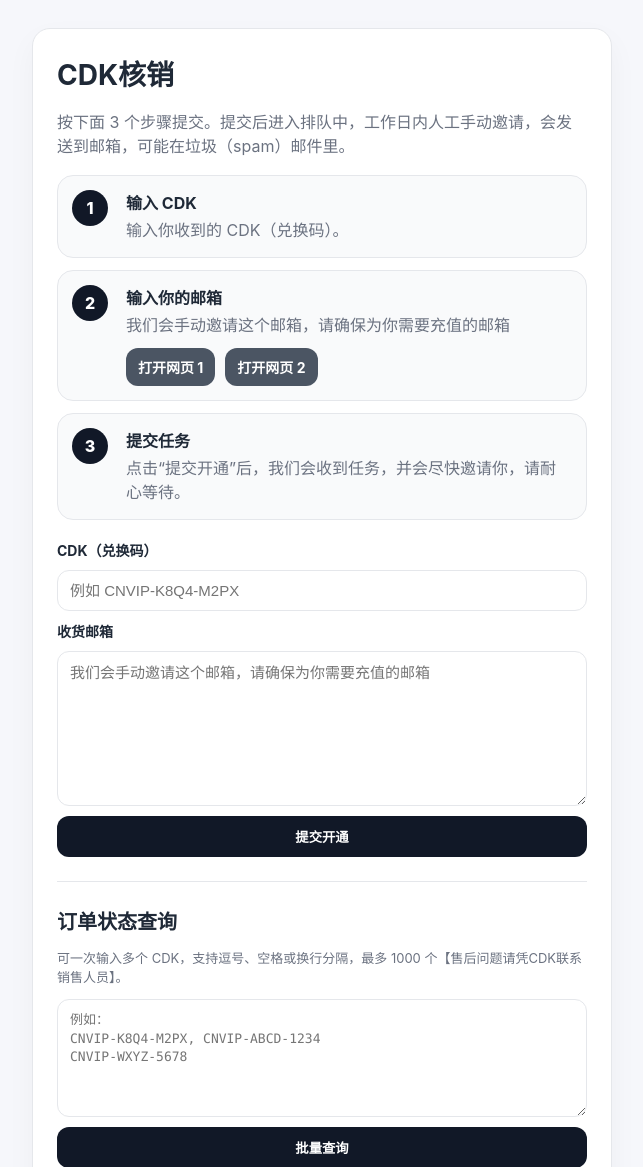
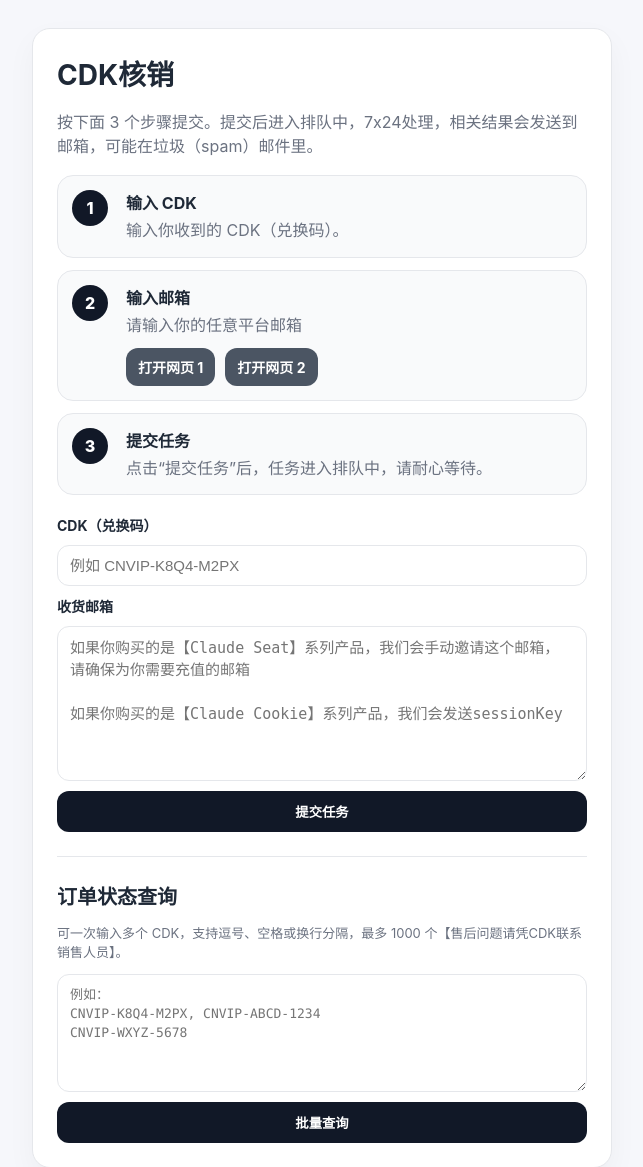
Before and after one commit to chennuo2233-png/vip-cdk-center, a Flask app: page /redeem in a window 1280 px wide. Shown: the part 53-1220 px from the top of the page, without its empty margins (318-961 px from the left). Run offline with Flask 3, Linux system fonts and the light colour scheme; data comes from the database, SQL or seed files in the repository; data that the repository does not hold is empty.

Commit message:
Update redeem.html

```diff
--- a/templates/redeem.html
+++ b/templates/redeem.html
@@ -3,7 +3,7 @@
 {% block content %}
 <section class="card narrow redeem-card">
   <h1>CDK核销</h1>
-  <p class="muted">按下面 3 个步骤提交。提交后进入排队中，工作日内人工手动邀请，会发送到邮箱，可能在垃圾（spam）邮件里。</p>
+  <p class="muted">按下面 3 个步骤提交。提交后进入排队中，7x24处理，相关结果会发送到邮箱，可能在垃圾（spam）邮件里。</p>
 
   <div class="steps-flow" aria-label="兑换流程">
     <div class="step-item">
@@ -16,8 +16,8 @@
     <div class="step-item">
       <div class="step-num">2</div>
       <div>
-        <h2>输入你的邮箱</h2>
-        <p>我们会手动邀请这个邮箱，请确保为你需要充值的邮箱</p>
+        <h2>输入邮箱</h2>
+        <p>请输入你的任意平台邮箱</p>
         <div class="step-buttons">
           <a class="button secondary" href="{{ step2_login_url }}" target="_blank" rel="noopener noreferrer">{{ step2_login_label }}</a>
           <a class="button secondary" href="{{ step2_copy_url }}" target="_blank" rel="noopener noreferrer">{{ step2_copy_label }}</a>
@@ -28,7 +28,7 @@
       <div class="step-num">3</div>
       <div>
         <h2>提交任务</h2>
-        <p>点击“提交开通”后，我们会收到任务，并会尽快邀请你，请耐心等待。</p>
+        <p>点击“提交任务”后，任务进入排队中，请耐心等待。</p>
       </div>
     </div>
   </div>
@@ -43,8 +43,8 @@
     <label>CDK（兑换码）</label>
     <input name="proxy_code" placeholder="例如 CNVIP-K8Q4-M2PX" required>
     <label>收货邮箱</label>
-    <textarea name="token" rows="6" placeholder="我们会手动邀请这个邮箱，请确保为你需要充值的邮箱" required></textarea>
-    <button type="submit">提交开通</button>
+    <textarea name="token" rows="6" placeholder="如果你购买的是【Claude Seat】系列产品，我们会手动邀请这个邮箱，请确保为你需要充值的邮箱&#10;&#10;如果你购买的是【Claude Cookie】系列产品，我们会发送sessionKey " required></textarea>
+    <button type="submit">提交任务</button>
   </form>
 
   <hr>
```
